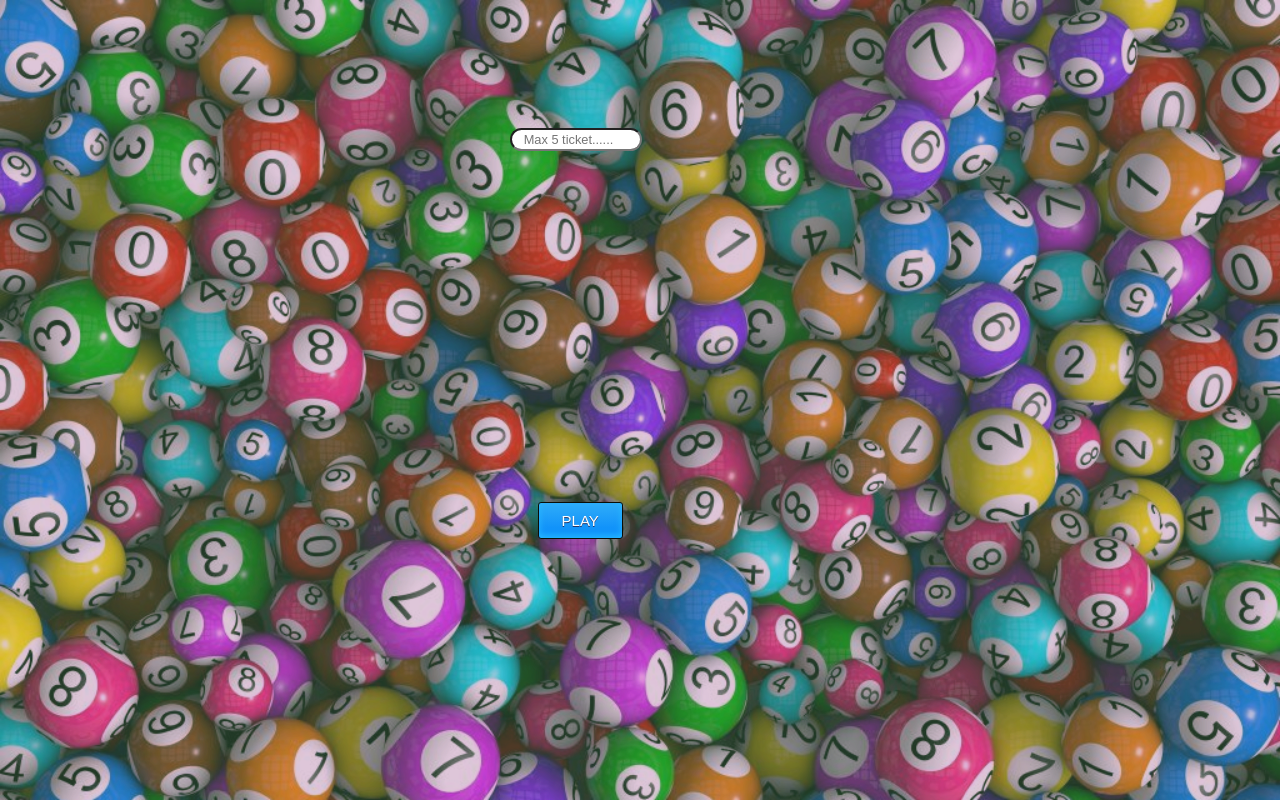
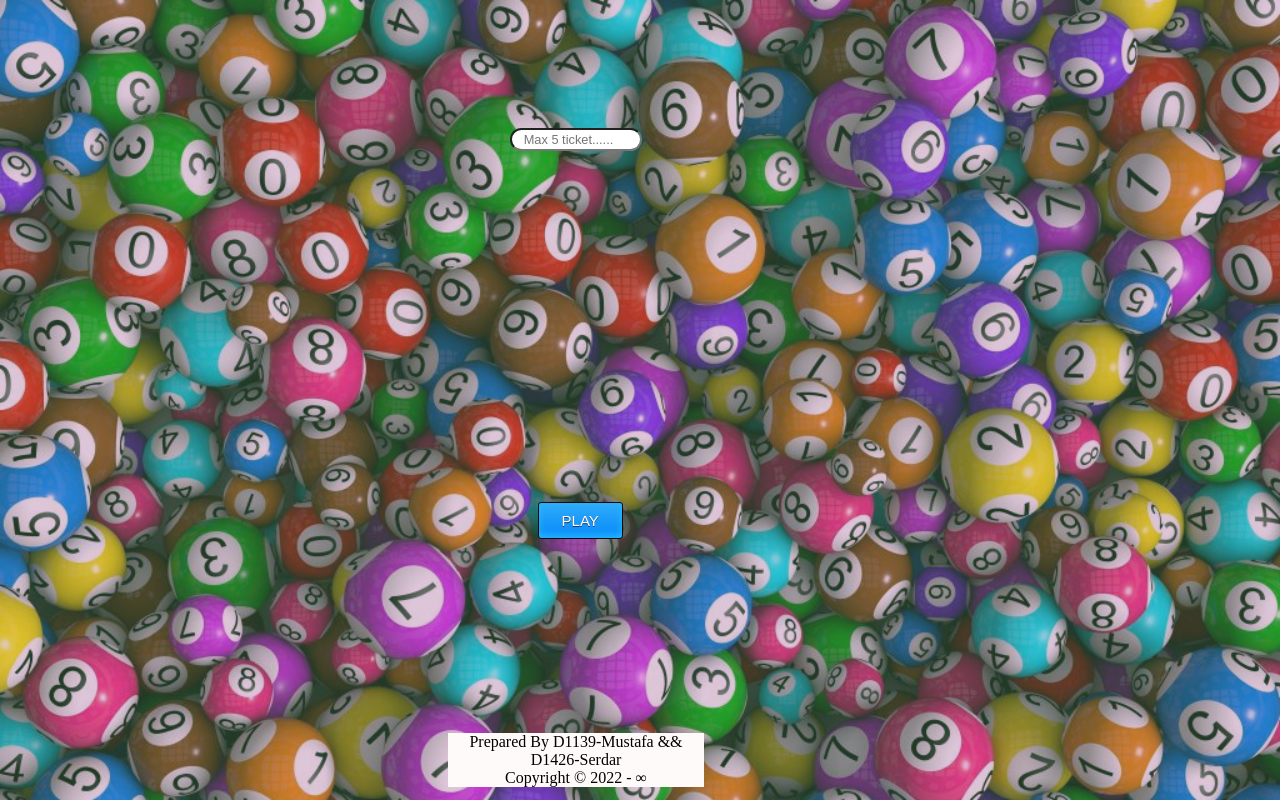
Before and after one commit to altuntas-mustafa/Lottery-Game, a plain HTML site: page index.html in a window 1280 px wide. Drawn offline with Linux system fonts and the light colour scheme.

Commit message:
update is done

```diff
--- a/index.html
+++ b/index.html
@@ -54,9 +54,11 @@
         <input type="text" class="circle ball40" style="visibility: hidden;"></input>
         </span>
 
-
     </div>
-
+    <footer>
+        <p>Prepared By D1139-Mustafa && D1426-Serdar</p>
+        <p>Copyright © 2022 - &#8734 </p>
+    </footer>
 
     </p>
     <br><br>
--- a/style.css
+++ b/style.css
@@ -89,3 +89,11 @@ p{
     background-color: white;
     color: black;
 }
+footer {
+    position: absolute;
+    width: 20%;
+    bottom: 1vw;
+    left: 35%;
+    text-align: center;
+    background-color: snow;
+}
```
